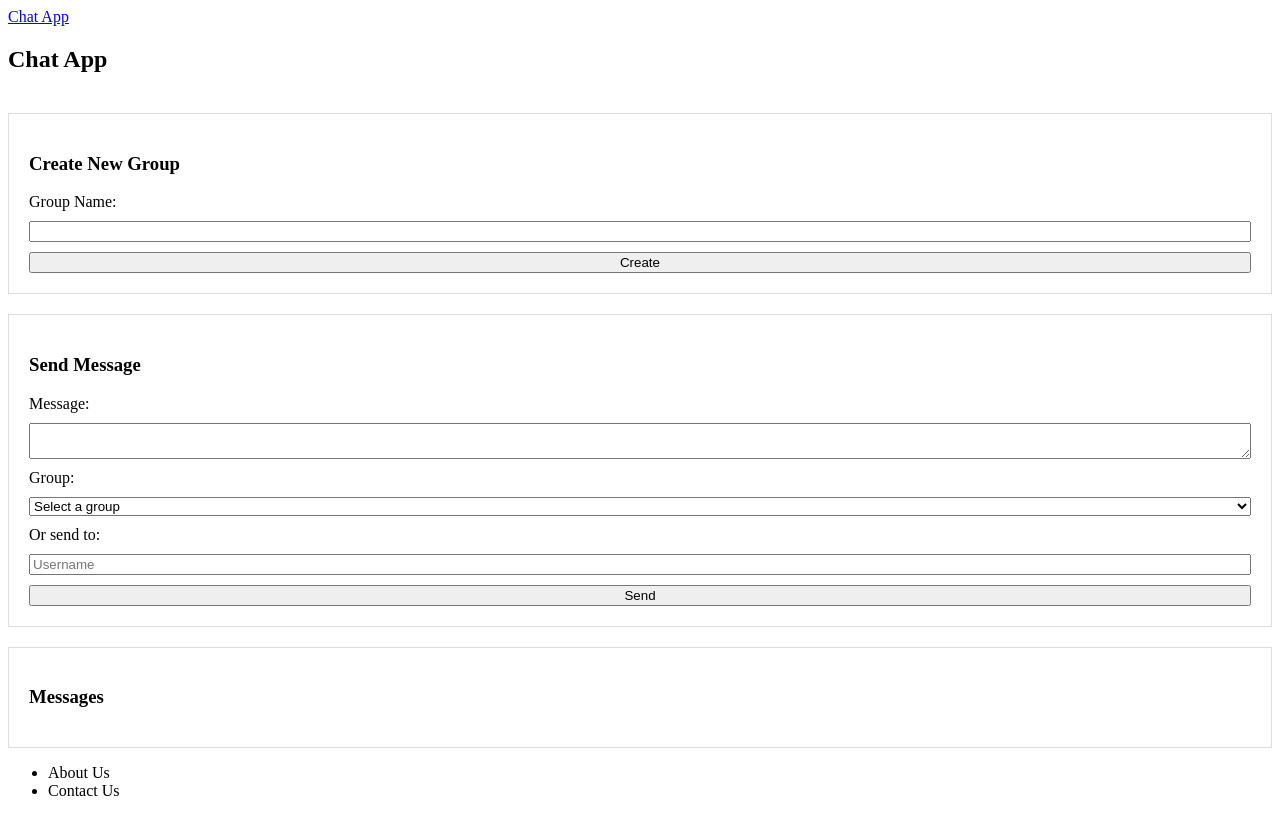
After one commit to dixituwindsor/AdventureMinds, a Django app: template mainapp/templates/mainapp/messages.html in a window 1280 px wide. The commit adds this page. Run offline with Django 5.2, Linux system fonts and the light colour scheme; the template is opened without the code that fills it, so the values that code supplies are empty.

Commit message:
Updated code for messages

```diff
--- a/mainapp/static/mainapp/style.css
+++ b/mainapp/static/mainapp/style.css
@@ -0,0 +1,16 @@
+.chat-app {
+    display: flex;
+    flex-direction: column;
+    gap: 20px;
+}
+
+.create-group, .send-message, .view-messages {
+    border: 1px solid #ddd;
+    padding: 20px;
+}
+
+form {
+    display: flex;
+    flex-direction: column;
+    gap: 10px;
+}
--- a/mainapp/templates/mainapp/base.html
+++ b/mainapp/templates/mainapp/base.html
@@ -2,6 +2,8 @@
 {%  load static %}
 <html lang="en">
 <head>
+    <meta charset="UTF-8">
+    <meta name="viewport" content="width=device-width, initial-scale=1.0">
     <link rel="stylesheet" type="text/css" href="{% static 'mainapp/style.css' %}">
     <title>AdventureMinds - {% block title %} Welcome! {% endblock %}</title>
 </head>
--- /dev/null
+++ b/mainapp/templates/mainapp/messages.html
@@ -0,0 +1,43 @@
+{% extends "base.html" %}
+
+{% block body_block %}
+<nav>
+    <a href="{% url 'chat_app' %}">Chat App</a>
+</nav>
+<div class="chat-app">
+    <h2>Chat App</h2>
+    <div class="create-group">
+        <h3>Create New Group</h3>
+        <form method="post">
+            {% csrf_token %}
+            <input type="hidden" name="action" value="create_group">
+            <label for="name">Group Name:</label>
+            <input type="text" id="name" name="name" required>
+            <button type="submit">Create</button>
+        </form>
+    </div>
+    <div class="send-message">
+        <h3>Send Message</h3>
+        <form method="post">
+            {% csrf_token %}
+            <input type="hidden" name="action" value="send_message">
+            <label for="content">Message:</label>
+            <textarea id="content" name="content" required></textarea>
+            <label for="group_id">Group:</label>
+            <select id="group_id" name="group_id">
+                <option value="">Select a group</option>
+                {% for group in groups %}
+                <option value="{{ group.id }}">{{ group.name }}</option>
+                {% endfor %}
+            </select>
+            <label for="recipient_username">Or send to:</label>
+            <input type="text" id="recipient_username" name="recipient_username" placeholder="Username">
+            <button type="submit">Send</button>
+        </form>
+    </div>
+    <div class="view-messages">
+        <h3>Messages</h3>
+        <!-- Display messages here -->
+    </div>
+</div>
+{% endblock %}
--- a/mainapp/urls.py
+++ b/mainapp/urls.py
@@ -3,5 +3,5 @@ from . import views
 
 app_name = 'mainapp'
 urlpatterns = [
-    path('', views.messenger, name='messenger'),
+    path('chat_app/', views.chat_app, name='chat_app'),
 ]
```
Also changed, not shown: mainapp/models.py (+19 -0 lines), mainapp/views.py (+27 -1 lines), db.sqlite3, mainapp/migrations/0002_chatgroups_message.py (added).
